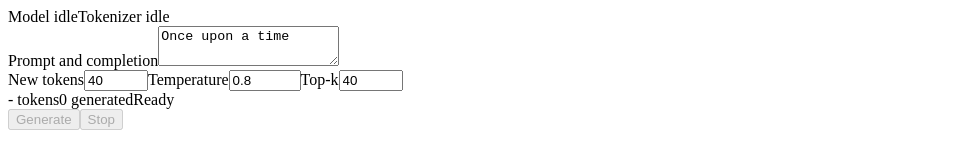
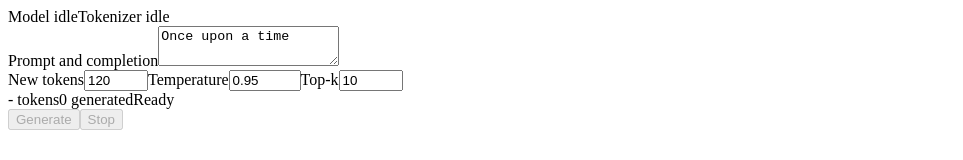
Before and after one commit to Damianofds/broslm, a React (Vite) app in the folder src/: page / in a window 1280 px wide. Shown: the part 299-459 px from the top of the page, without its empty margins (0-963 px from the left). Built offline with nearby package versions, Linux system fonts and the light colour scheme; the HTML template or start-up script is replaced by a standard one.

Commit message:
Tune chat defaults and line breaks

```diff
--- a/src/src/App.tsx
+++ b/src/src/App.tsx
@@ -38,6 +38,10 @@ const steps: readonly Step[] = [
   { stage: "ready", label: "Keep model resident in the worker" },
 ];
 
+const defaultMaxNewTokens = 120;
+const defaultTemperature = 0.95;
+const defaultTopK = 10;
+
 export default function App() {
   const workerRef = useRef<Worker | null>(null);
   const tokenizerRef = useRef<ByteLevelBpeTokenizer | null>(null);
@@ -54,9 +58,9 @@ export default function App() {
   const [error, setError] = useState<string | null>(null);
   const [tokenizerError, setTokenizerError] = useState<string | null>(null);
   const [chatText, setChatText] = useState("Once upon a time");
-  const [maxNewTokens, setMaxNewTokens] = useState(40);
-  const [temperature, setTemperature] = useState(0.8);
-  const [topK, setTopK] = useState(40);
+  const [maxNewTokens, setMaxNewTokens] = useState(defaultMaxNewTokens);
+  const [temperature, setTemperature] = useState(defaultTemperature);
+  const [topK, setTopK] = useState(defaultTopK);
   const [generationState, setGenerationState] = useState<GenerationState>("idle");
   const [generationError, setGenerationError] = useState<string | null>(null);
   const [inputTokenCount, setInputTokenCount] = useState<number | null>(null);
@@ -232,7 +236,8 @@ export default function App() {
       return;
     }
 
-    const baseText = chatText;
+    const baseText = normalizeLineBreaks(chatText);
+    setChatText(baseText);
     const inputIds = tokenizer.encode(baseText);
     const availableNewTokens = summary.config.maximumSequenceLength - inputIds.length;
     if (availableNewTokens <= 0) {
@@ -268,7 +273,7 @@ export default function App() {
         nextInputIds.push(tokenId);
         nextGeneratedTokenIds.push(tokenId);
         setGeneratedTokenIds([...nextGeneratedTokenIds]);
-        setChatText(baseText + tokenizer.decode(nextGeneratedTokenIds));
+        setChatText(normalizeLineBreaks(baseText + tokenizer.decode(nextGeneratedTokenIds)));
       }
 
       if (generationRunRef.current === runId) {
@@ -346,7 +351,7 @@ export default function App() {
         tokenCount={chatTokenPreview ?? inputTokenCount}
         tokenizerState={tokenizerState}
         topK={topK}
-        onChatTextChange={setChatText}
+        onChatTextChange={(nextText) => setChatText(normalizeLineBreaks(nextText))}
         onGenerate={() => {
           void generateCompletion();
         }}
@@ -734,23 +739,27 @@ function generationTitle(generationState: GenerationState): string {
 
 function clampTokenLimit(value: number): number {
   if (!Number.isFinite(value)) {
-    return 40;
+    return defaultMaxNewTokens;
   }
   return Math.max(1, Math.min(120, Math.round(value)));
 }
 
 function clampTemperature(value: number): number {
   if (!Number.isFinite(value)) {
-    return 0.8;
+    return defaultTemperature;
   }
   return Math.max(0, Math.min(2, Math.round(value * 100) / 100));
 }
 
 function clampTopK(value: number): number {
   if (!Number.isFinite(value)) {
-    return 40;
+    return defaultTopK;
   }
   return Math.max(1, Math.min(200, Math.round(value)));
+}
+
+function normalizeLineBreaks(value: string): string {
+  return value.replace(/\r\n?/g, "\n").replace(/\n+/g, "\n");
 }
 
 function rejectPendingNextTokenRequests(
```
